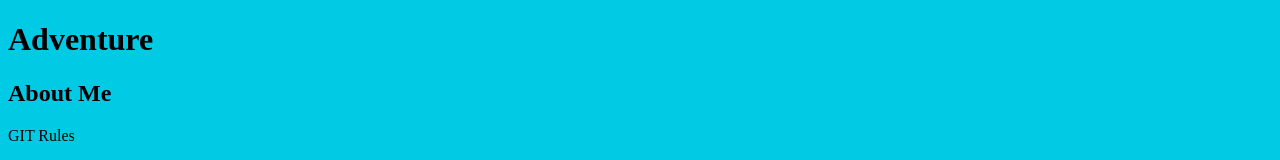
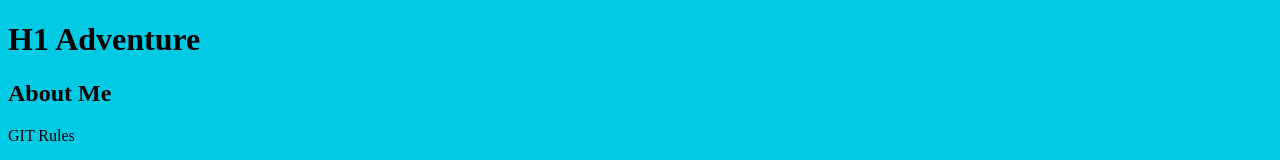
Before and after one commit to mtnylmz/Test-Repository, a plain HTML site: page index.html in a window 1280 px wide. Shown: the top 160 px of the page. Drawn offline with Linux system fonts and the light colour scheme.

Commit message:
next branch de degişilik

```diff
--- a/index.html
+++ b/index.html
@@ -10,7 +10,7 @@
 <body>
 
     <header>
-        <h1>Adventure</h1>
+        <h1>H1 Adventure</h1>
     </header>
 
     <div class="container">
```
